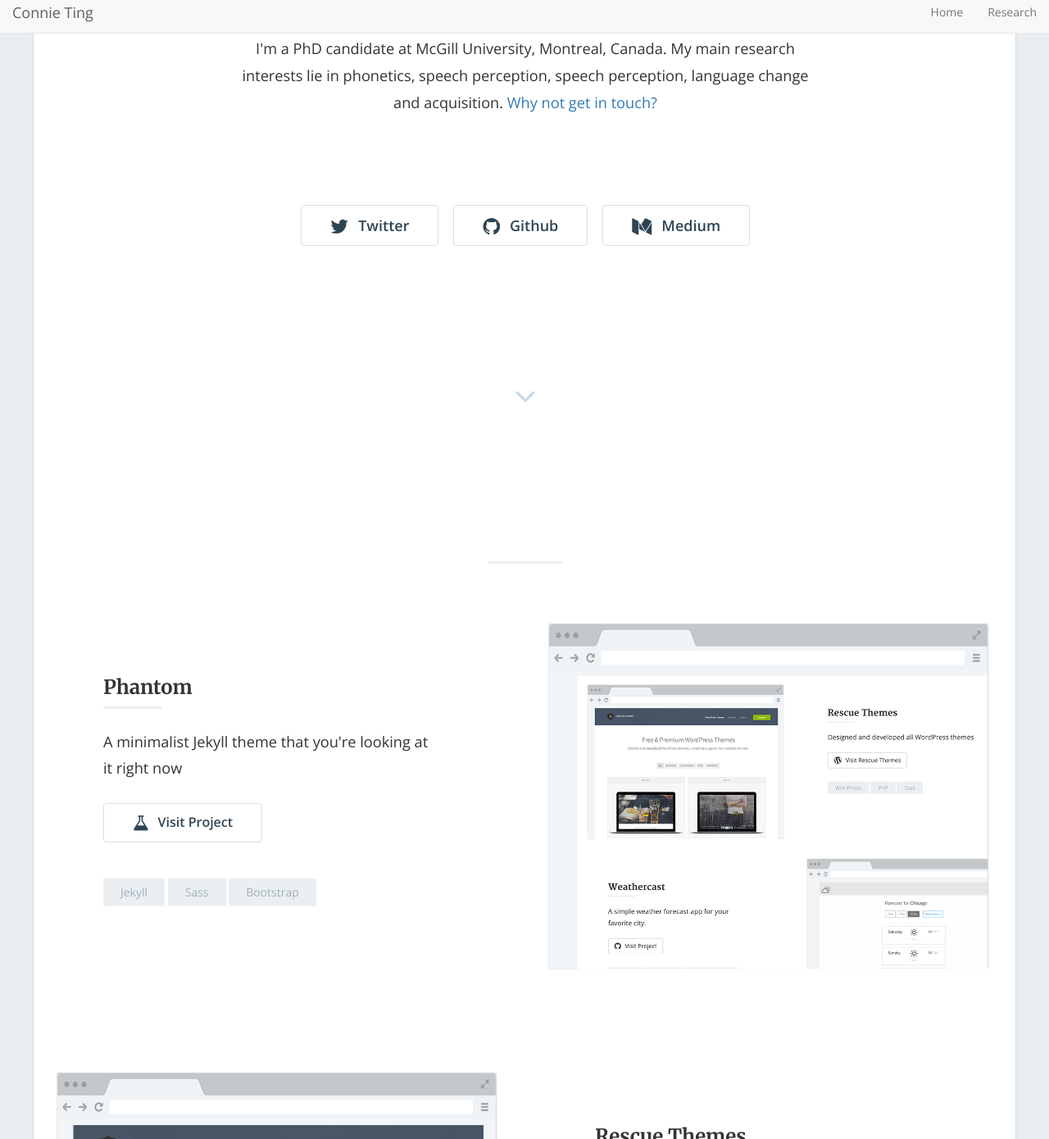
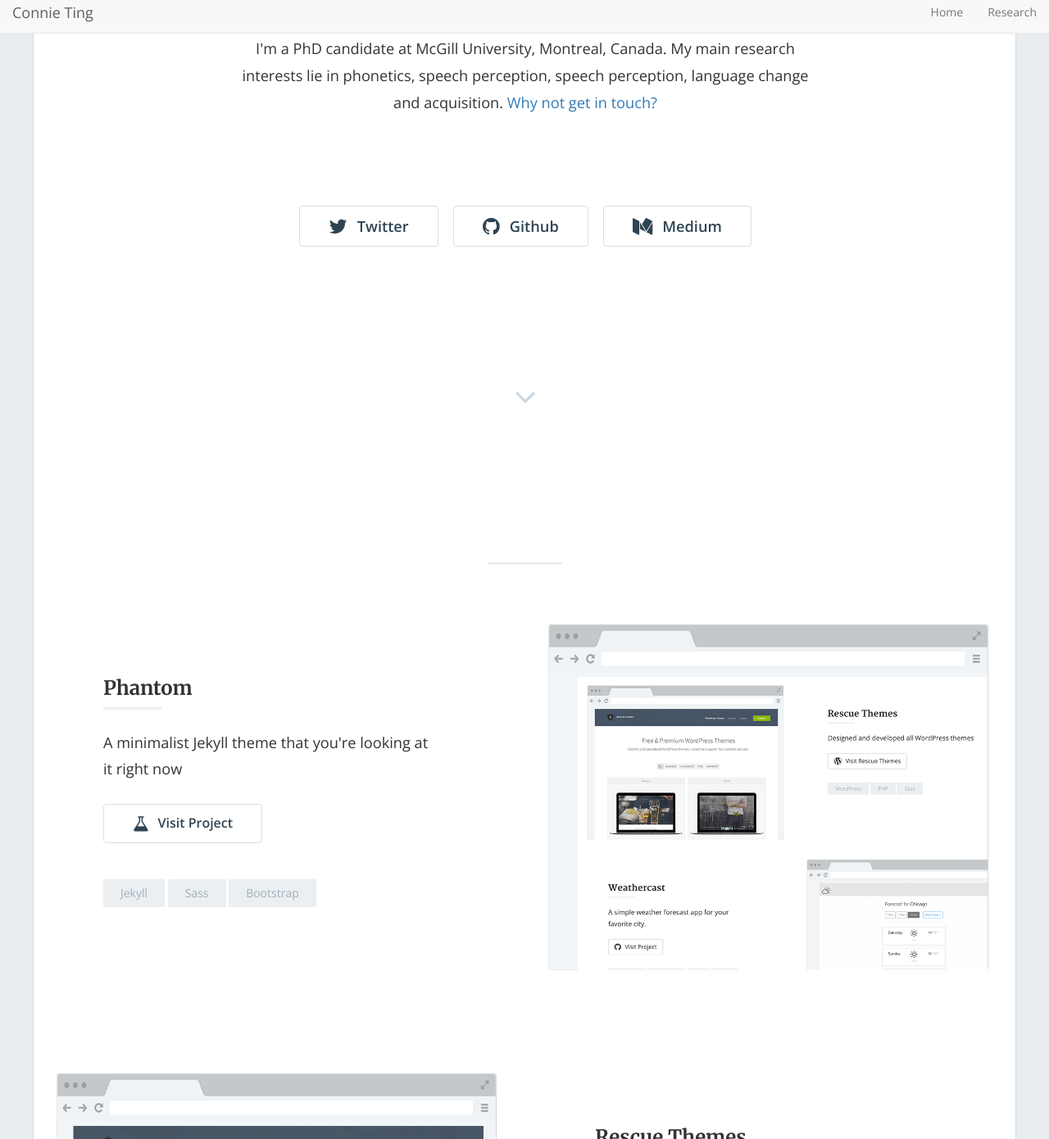
Before and after one commit to connieting/connieting.github.io, a Jekyll site: the page built from index.html, in a window 1280 px wide and 1400 px high, scrolled down 196 px. Shown: the part 10-1400 px from the top of the window at 82% size. Built offline with Jekyll 4.4.1, drawn with Linux system fonts in a browser that asks for light colours; nearby versions of some CDN libraries; the list of posts is cut into pages by our own code.

Commit message:
Update style.scss
changed button font-size : 1.3em

```diff
--- a/css/style.scss
+++ b/css/style.scss
@@ -71,7 +71,7 @@
   border-radius: 4px;
   color: #2E4453;
   font-weight: 600;
-  font-size: 300;
+  font-size: 1.3em;
   &:hover, &.btn-default:hover {
     background-color: white;
     border: solid 1px #b0c5d2;
```
